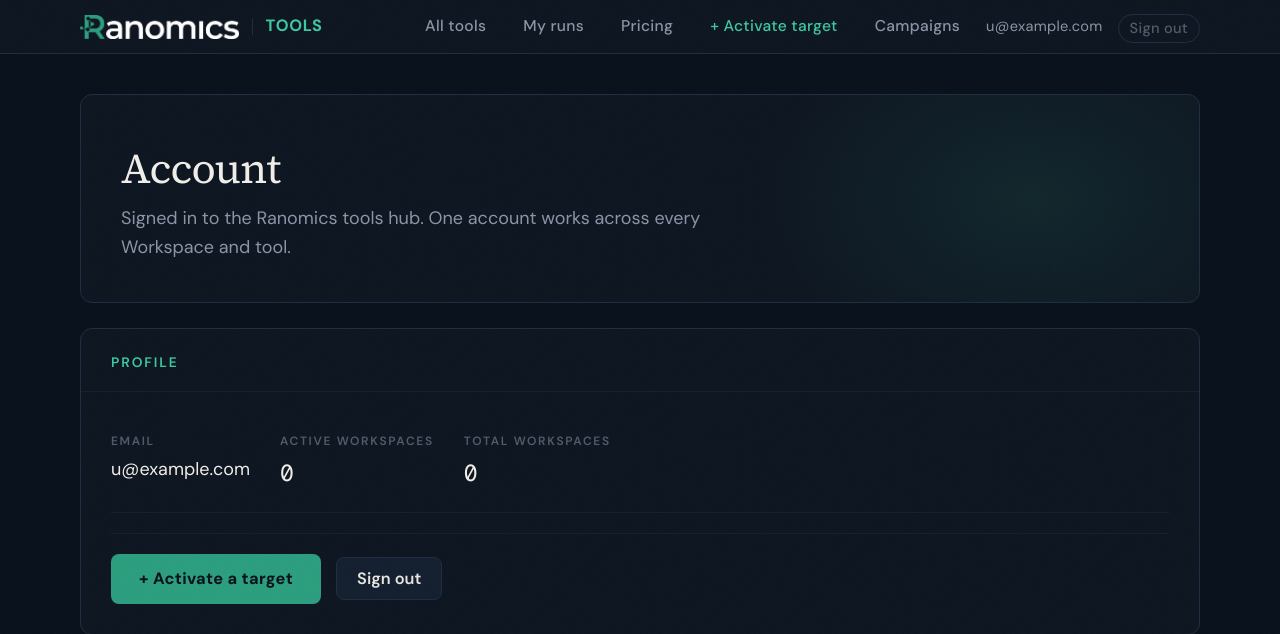
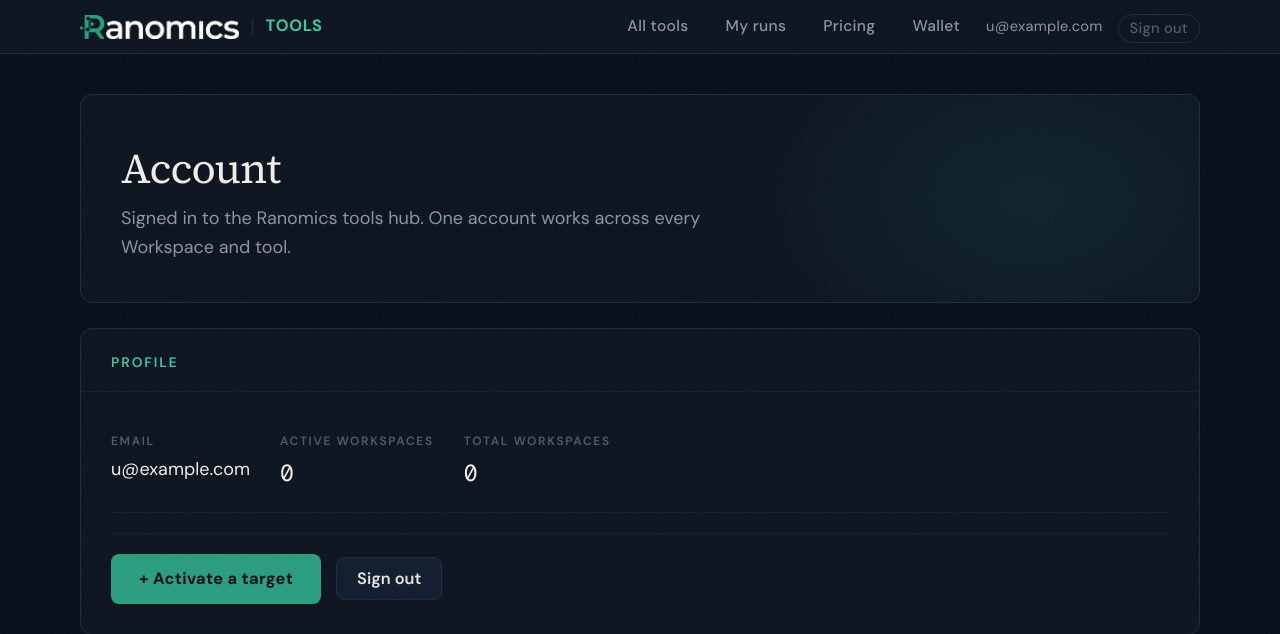
Before and after one commit to leowan7/tools-hub, a Flask app: page /account in a window 1280 px wide. Shown: the top 634 px of the page. Run offline with Flask 3, Linux system fonts and the light colour scheme; the visitor is signed in with stand-in values (Sample User, id 1); some libraries are stand-ins or nearby versions.

Commit message:
feat(nav): replace workspace nav items with Wallet link
Drops the workspace count badge, + Activate target CTA, and Campaigns
link from the top nav. Adds Wallet linking to /account/wallet. Balance
chip is intentionally omitted to avoid a Supabase roundtrip per pageload.

```diff
--- a/templates/_header.html
+++ b/templates/_header.html
@@ -2,9 +2,6 @@
    Consumes:
 
      session.user_email           - set by Flask login flow
-     active_workspaces_count      - injected by app.py context processor
-                                    (replaces ranomics_tier / ranomics_credits
-                                    badges from the legacy subscription model)
 #}
 <header class="navbar">
   <div class="navbar-inner">
@@ -22,18 +19,7 @@
       {% endif %}
       <a href="{{ url_for('pricing') }}" class="nav-link-public">Pricing</a>
       {% if session.get('user_email') %}
-        {% if active_workspaces_count and active_workspaces_count > 0 %}
-          <a href="/workspaces" class="nav-link-public nav-workspaces-link" title="Active Workspaces">
-            <span class="nav-workspaces-icon" aria-hidden="true">▣</span>
-            <span class="nav-workspaces-count">{{ active_workspaces_count }}</span>
-            <span class="nav-workspaces-label">{% if active_workspaces_count == 1 %}Workspace{% else %}Workspaces{% endif %}</span>
-          </a>
-        {% else %}
-          <a href="/pricing" class="nav-link-public" title="Activate a target">
-            <span style="color: var(--accent-text, #2B9E7E);">+ Activate target</span>
-          </a>
-        {% endif %}
-        <a href="{{ url_for('campaigns_dashboard') }}" class="nav-link-public">Campaigns</a>
+        <a href="{{ url_for('wallet_overview') }}" class="nav-link-public">Wallet</a>
         {% if is_staff %}
           <a href="/admin/users" class="nav-link-public"
              style="color: var(--accent-text, #2B9E7E); border: 1px solid var(--accent-text, #2B9E7E); padding: 0.2rem 0.6rem; border-radius: 4px;"
```
